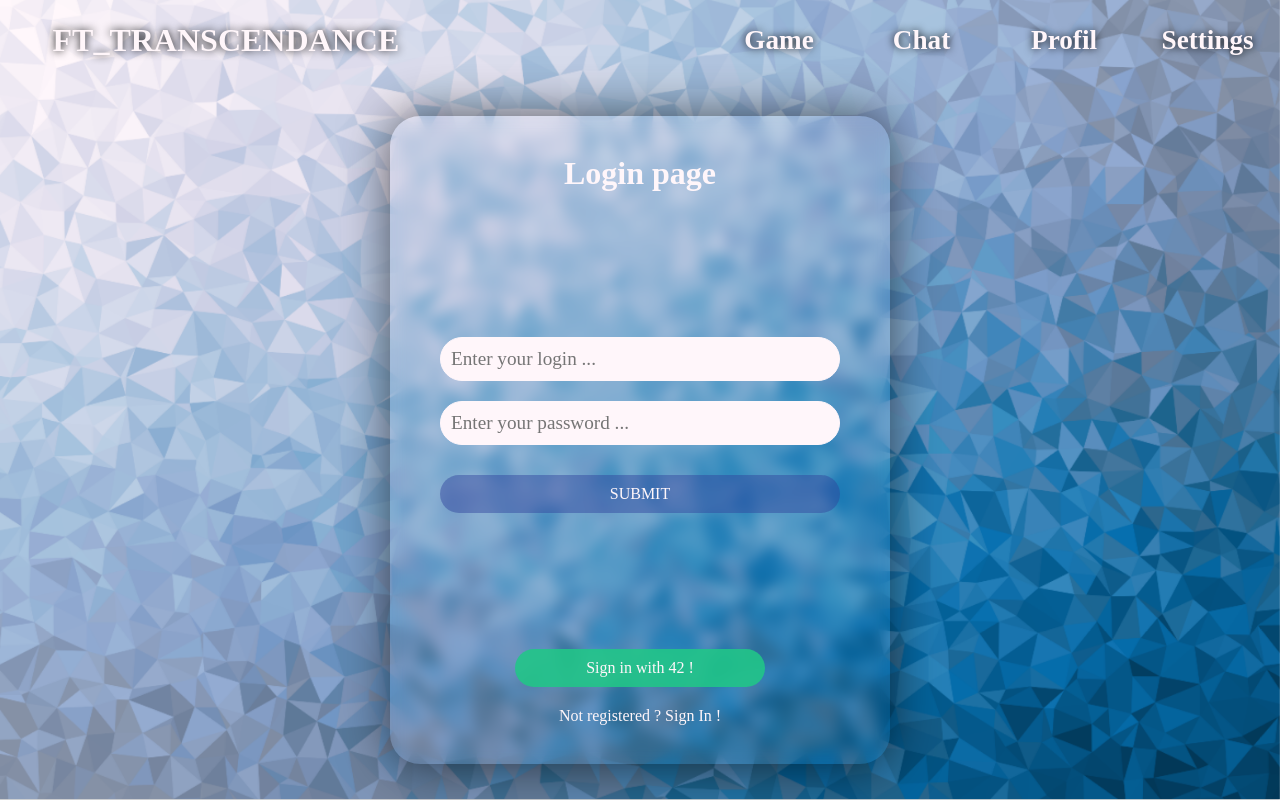
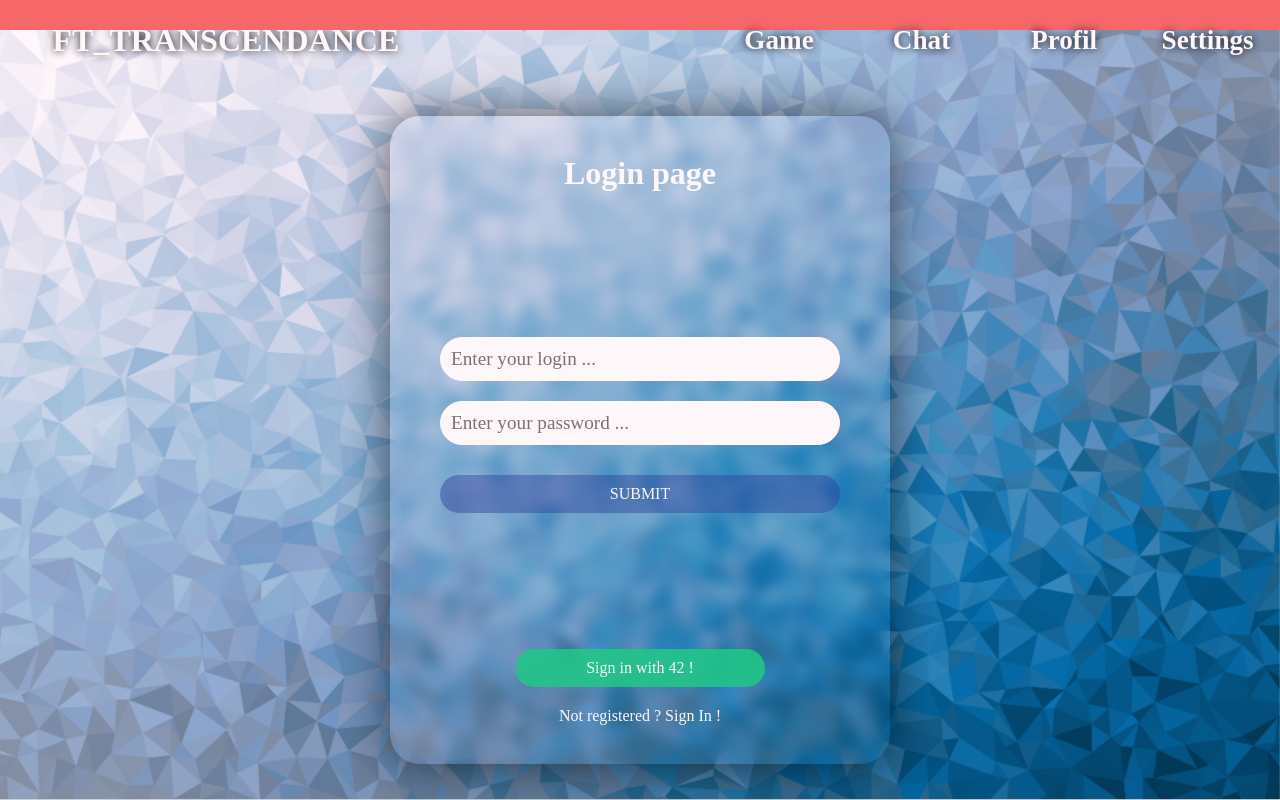
Before and after one commit to VallienneDiane/42-ft-transcendence, a React (Vite) app in the folder front/react_project/: page /login in a window 1280 px wide. Built offline with nearby package versions, Linux system fonts and the light colour scheme; no server answers; a web font is replaced by a local one.

Commit message:
popup in progress

```diff
--- a/front/react_project/src/App.tsx
+++ b/front/react_project/src/App.tsx
@@ -17,6 +17,7 @@ import Settings from './components/Settings'
 import VerifyCode2fa from './components/VerifyCode2fa'
 import { DefaultEventsMap } from 'socket.io/dist/typed-events';
 import HomeSettings from './components/HomePageSettings';
+import PopUp from './components/PopUp';
 
 function App() {
   const [socket, setSocket] = useState<Socket<DefaultEventsMap, DefaultEventsMap>>(null!);
@@ -57,8 +58,9 @@ function App() {
 
   return (
     <div className="App">
+      <SocketContext.Provider value={{ socket, createSocket, disconnect, socketGame, createSocketGame, disconnectGame }} >
+        <PopUp/>
         <BrowserRouter >
-        <SocketContext.Provider value={{ socket, createSocket, disconnect, socketGame, createSocketGame, disconnectGame }} >
             <Routes>
               <Route path="/callback/"element={<Callback />}/>
               <Route path='/homeSettings' element={ accountService.isLogged() ? <Navigate to="/"/> : (<HomeSettings/>) }/>
@@ -76,8 +78,8 @@ function App() {
                 </Route>
               </Route>
             </Routes>
+        </BrowserRouter>
       </SocketContext.Provider>
-      </BrowserRouter>
     </div>
   )
 }
--- a/front/react_project/src/components/ChatModule/ChatSidebar.tsx
+++ b/front/react_project/src/components/ChatModule/ChatSidebar.tsx
@@ -526,6 +526,7 @@ export function SidebarChannel(props: {dest: IDest, handleClose: any}) {
 
 export function SidebarUser(props: {handleClose: any, dest: IDest}) {
     const {socket} = useContext(SocketContext);
+    const {socketGame} = useContext(SocketContext);
     const ref = useRef<HTMLDivElement>(null);
 
     const addFriend = () => {
@@ -534,6 +535,10 @@ export function SidebarUser(props: {handleClose: any, dest: IDest}) {
 
     const blockUser = () => {
         socket.emit("blockUser", {id: props.dest.id});
+    }
+
+    const proposeGame = () => {
+        socketGame.emit("Private_Matchmaking", {target: props.dest.name, super_game_mode: false}); ///// SUPER_GAME_MODE A CHANGER EN FONCTION DU TYPE DE MATCH DEMANDE
     }
 
     useEffect(() => {
@@ -556,7 +561,7 @@ export function SidebarUser(props: {handleClose: any, dest: IDest}) {
                 <ul className="paramMenu">
                     <li><NavLink to={`/profile/${props.dest.name}`}>See profile</NavLink></li>
                     <li onClick={addFriend}>Add Friend</li>
-                    <li>Propose a game</li>
+                    <li onClick={proposeGame}>Propose a game</li>
                     <li onClick={blockUser}>Block</li>
                 </ul>
             </div>
--- /dev/null
+++ b/front/react_project/src/components/PopUp.tsx
@@ -0,0 +1,37 @@
+import "../styles/Base.css"
+import "../styles/PopUp.scss"
+
+import React, { useState, useEffect } from 'react'
+import { SocketContext } from "./context"
+import { Socket } from 'socket.io-client'
+import { DefaultEventsMap } from "@socket.io/component-emitter";
+import { FontAwesomeIcon } from "@fortawesome/react-fontawesome";
+import { faCircle } from "@fortawesome/free-solid-svg-icons";
+
+interface invitation {
+    for: string,
+    by: string,
+    send: boolean
+}
+
+
+const PopUp: React.FC = (props) => {
+    const {socketGame} = React.useContext(SocketContext);
+
+    useEffect(() => {
+        // triggered when receiving socketGame data, update position of elements
+        if (socketGame) {
+            socketGame.on('Invitation', (invitation: invitation) => {
+                console.log('Invitation Received', invitation);
+            });
+        }
+    }, [socketGame]);
+
+    return (
+        <div id="PopUp">
+
+        </div>
+    )
+}
+
+export default PopUp;
--- /dev/null
+++ b/front/react_project/src/styles/PopUp.scss
@@ -0,0 +1,8 @@
+@import url("Base.css");
+
+#PopUp {
+    background-color: rgb(246, 104, 104);
+    position: absolute;
+    height: 30px;
+    top: 0;
+}
```
Lines whose indentation alone changed are shown as unchanged.
